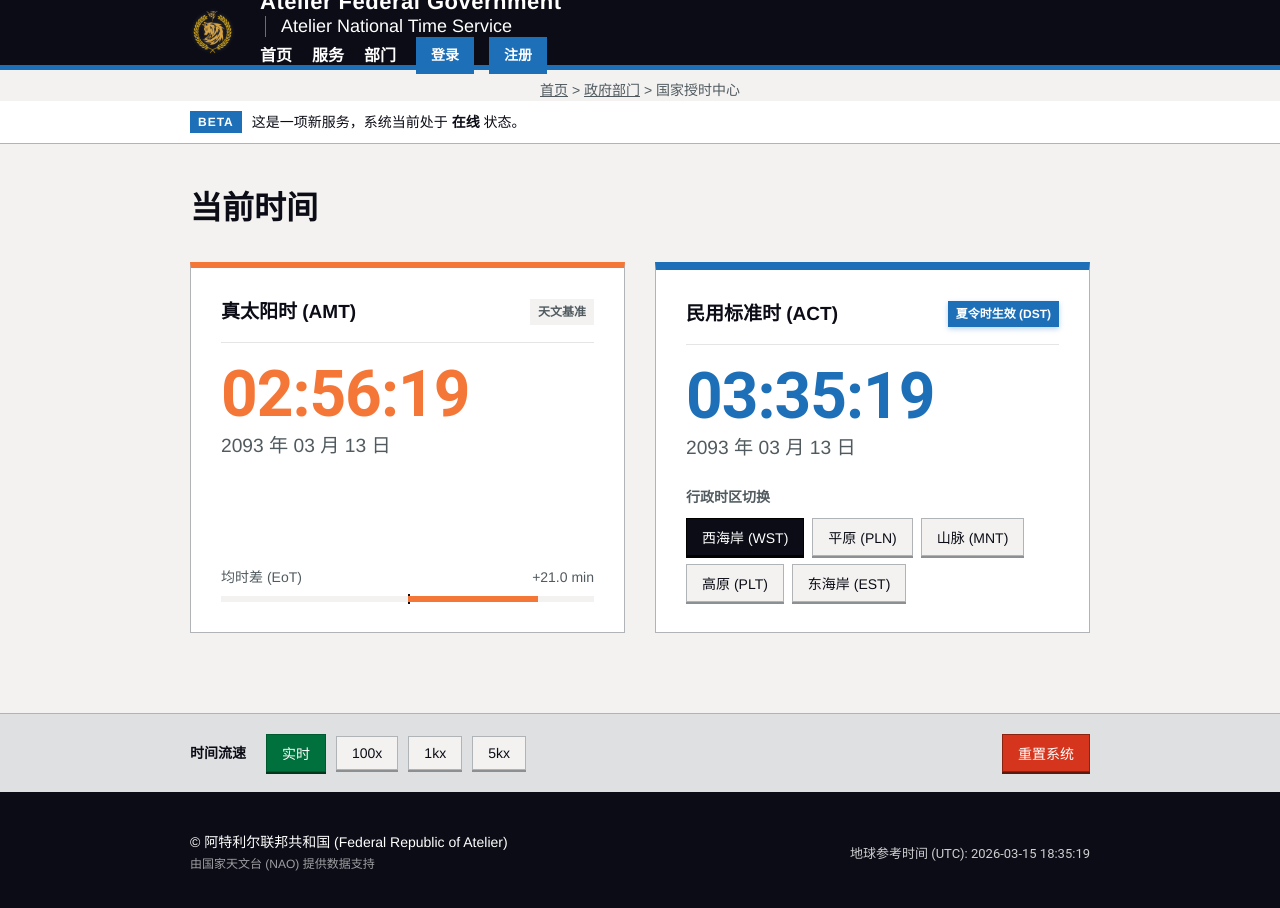
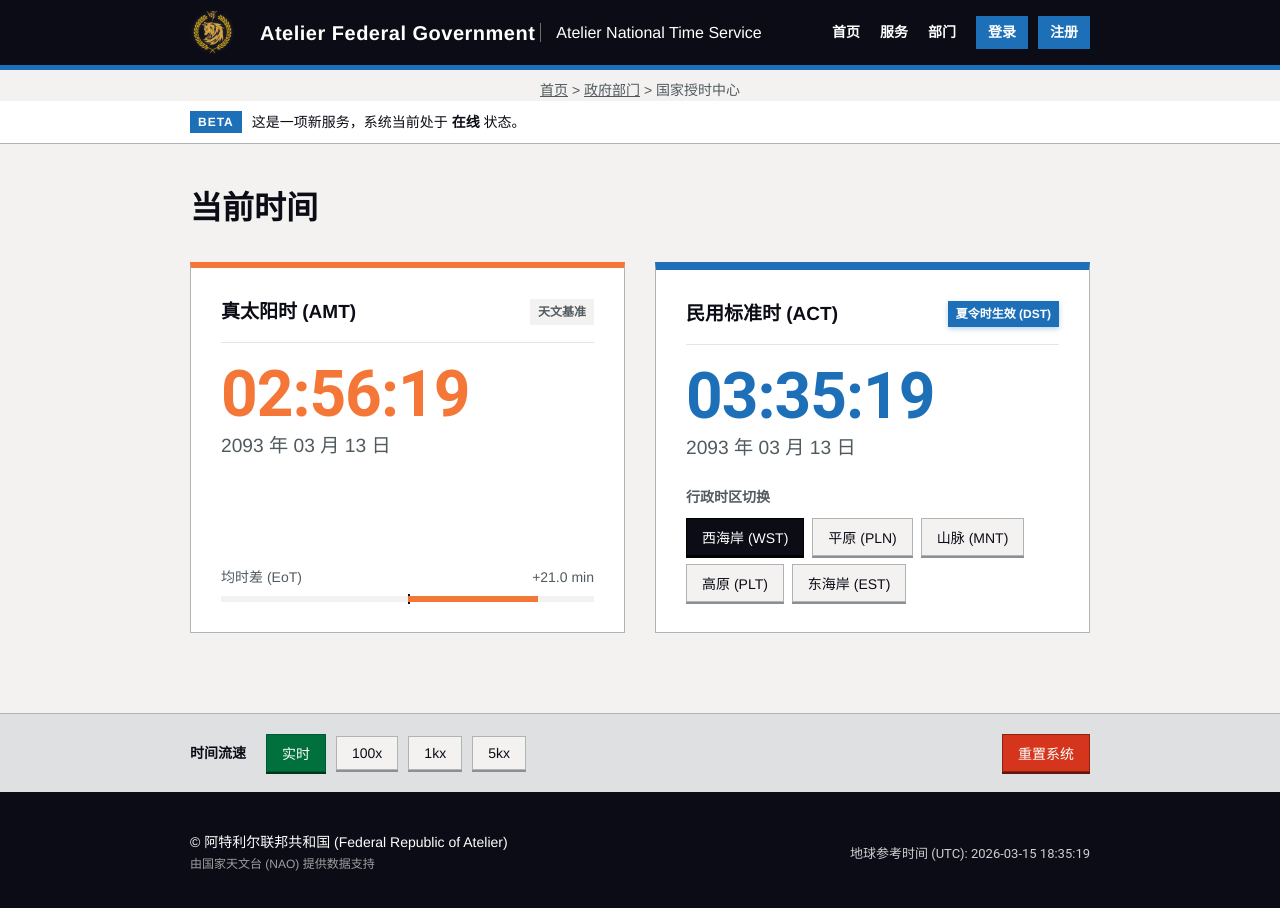
Before and after one commit to lupo4085/Atelier_Gov, a plain HTML site: page time-service.html in a window 1280 px wide. Drawn offline with Linux system fonts and the light colour scheme; no server answers.

Commit message:
将文件移至根目录

```diff
--- a/Centeral_Gov_service/time-service.html
+++ b/time-service.html
@@ -24,11 +24,13 @@
         }
 
 
+* { box-sizing: border-box; margin: 0; padding: 0; }
+
         /* 认证状态样式 */
         .auth-status {
             display: flex;
             align-items: center;
-            gap: 15px;
+            gap: 10px;
             font-size: 14px;
         }
 
@@ -36,15 +38,16 @@
             background-color: var(--c-flag-blue);
             color: white;
             border: none;
-            padding: 8px 15px;
+            padding: 6px 12px;
             text-decoration: none;
             font-weight: 700;
-            font-size: 14px;
+            font-size: 13px;
             display: inline-block;
+            white-space: nowrap;
         }
 
         .btn-login:hover, .btn-register:hover {
-            background-color: var(--c-flag-blue-hover);
+            background-color: #1558a0;
             color: white;
             text-decoration: none;
         }
@@ -53,15 +56,15 @@
             background-color: #d4351c;
             color: white;
             border: none;
-            padding: 8px 15px;
-            font-size: 14px;
+            padding: 6px 12px;
+            font-size: 13px;
             cursor: pointer;
+            white-space: nowrap;
         }
 
         .auth-status span {
             color: #fff;
         }
-* { box-sizing: border-box; margin: 0; padding: 0; }
 
         body {
             background-color: var(--c-bg-page);
@@ -77,7 +80,7 @@
         header {
             background-color: var(--c-flag-dark);
             color: var(--c-flag-white);
-            height: 70px;
+            min-height: 70px;
             display: flex;
             align-items: center;
             border-bottom: 5px solid var(--c-flag-blue); /* Flag Accent */
@@ -91,6 +94,7 @@
             display: flex;
             align-items: center;
             gap: 15px;
+            flex-wrap: nowrap;
         }
 
         /* 国徽样式 */
@@ -104,18 +108,47 @@
 
         .logo-text {
             font-weight: 700;
-            font-size: 22px;
+            font-size: 20px;
             letter-spacing: 0.5px;
             line-height: 1;
+            white-space: nowrap;
         }
 
         .service-name {
             font-weight: 400;
-            font-size: 18px;
+            font-size: 16px;
             border-left: 1px solid rgba(255,255,255,0.4);
             padding-left: 15px;
             margin-left: 5px;
             line-height: 1.2;
+            white-space: nowrap;
+        }
+
+        .text-group {
+            display: flex;
+            align-items: center;
+            gap: 0;
+            flex-shrink: 0;
+        }
+
+        .header-nav {
+            margin-left: auto;
+            display: flex;
+            gap: 20px;
+            align-items: center;
+            flex-shrink: 0;
+        }
+
+        .header-nav a {
+            color: #fff;
+            text-decoration: none;
+            font-weight: 700;
+            font-size: 14px;
+            white-space: nowrap;
+        }
+
+        .header-nav a:hover {
+            text-decoration: underline;
         }
 
         /* 2. Phase Banner */
@@ -365,9 +398,11 @@
         /* Responsive */
         @media (max-width: 768px) {
             .dashboard-grid { grid-template-columns: 1fr; }
-            .header-content { flex-direction: column; align-items: flex-start; gap: 10px; height: auto; padding: 15px 30px;}
-            header { height: auto; }
-            .service-name { border-left: none; padding-left: 0; margin-left: 0; display: block; margin-top: 5px;}
+            .header-content { flex-wrap: wrap; height: auto; padding: 12px 20px; gap: 10px; }
+            header { height: auto; min-height: 60px; }
+            .text-group { flex-wrap: wrap; }
+            .service-name { border-left: none; padding-left: 0; margin-left: 0; }
+            .header-nav { width: 100%; gap: 12px; flex-wrap: wrap; }
             .control-wrapper { grid-template-columns: 1fr; gap: 20px;}
             .control-group { flex-wrap: wrap; }
         }
@@ -386,21 +421,23 @@
 
     <header>
         <div class="header-content">
-            <img src="../nationalicon/nationicon.png" alt="阿特利尔联邦共和国国徽" class="gov-emblem">
+            <img src="nationalicon/nationicon.png" alt="阿特利尔联邦共和国国徽" class="gov-emblem">
 
             <div class="text-group">
                 <span class="logo-text">Atelier Federal Government</span>
-                <div class="service-name">Atelier National Time Service</span>
+                <div class="service-name">Atelier National Time Service</div>
             </div>
 
-            <nav style="margin-left: auto; display: flex; gap: 20px; align-items: center;">
-                <a href="../index.html" style="color: #fff; text-decoration: none; font-weight: 700;">首页</a>
-                <a href="../index.html#services" style="color: #fff; text-decoration: none; font-weight: 700;">服务</a>
-                <a href="../departments.html" style="color: #fff; text-decoration: none; font-weight: 700;">部门</a>
+            <nav class="header-nav">
+                <a href="../index.html">首页</a>
+                <a href="../index.html#services">服务</a>
+                <a href="../departments.html">部门</a>
                 <div class="auth-status">
-                    <!-- 认证状态将由 auth.js 动态填充 -->
+                    <a href="../login.html" class="btn-login">登录</a>
+                    <a href="../register.html" class="btn-register">注册</a>
                 </div>
-            </nav></div>
+            </nav>
+        </div>
     </header>
 
     <div class="breadcrumbs" style="max-width: 960px; margin: 10px auto 0; padding: 0 30px; font-size: 14px; color: #505a5f;">
```
Also changed, not shown: index.html (+1 -1 lines).
